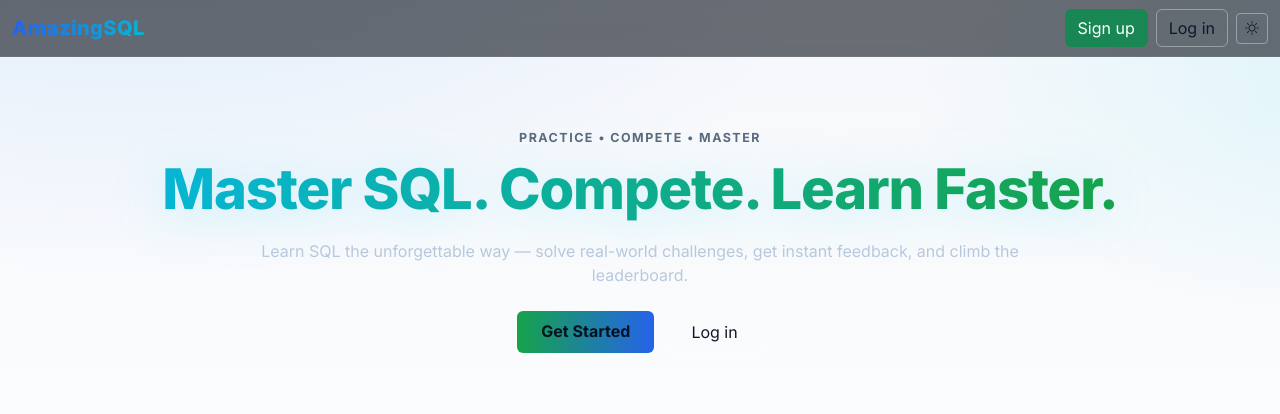
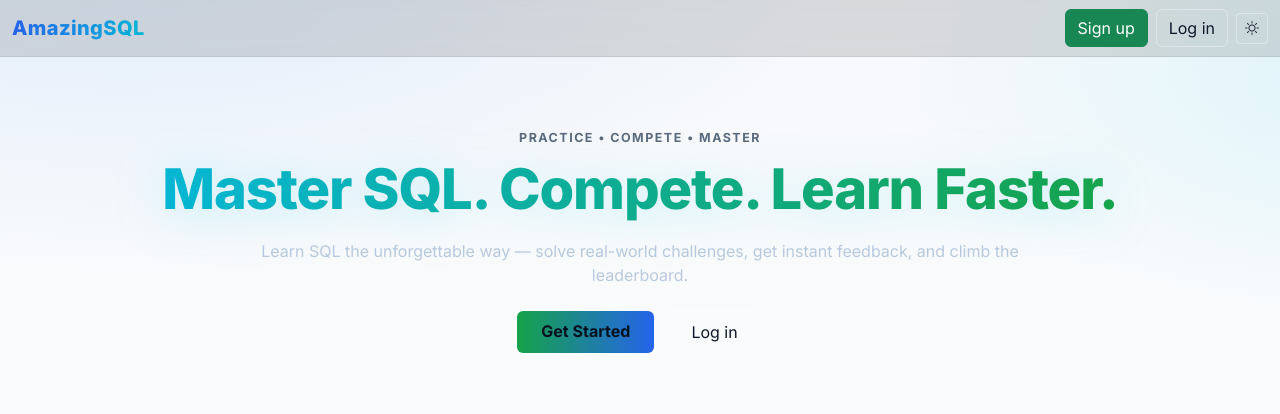
Before and after one commit to bowale-os/AmazingSQL, a Flask app: page / in a window 1280 px wide. Shown: the top 414 px of the page. Run offline with Flask 3, Linux system fonts and the light colour scheme; parts of the project's set-up code (start-up, migrations or seed data) failed here and were passed over.

Commit message:
more sstyling

```diff
--- a/static/app.css
+++ b/static/app.css
@@ -48,6 +48,10 @@ body {
   background: rgba(10, 15, 26, 0.6);
   backdrop-filter: blur(10px);
   border-bottom: 1px solid rgba(255,255,255,0.06);
+}
+.theme-light .app-navbar {
+  background: rgba(0, 0, 0, 0.12);
+  border-bottom: 1px solid rgba(0,0,0,0.08);
 }
 .app-navbar .navbar-brand {
   font-weight: 800;
```
